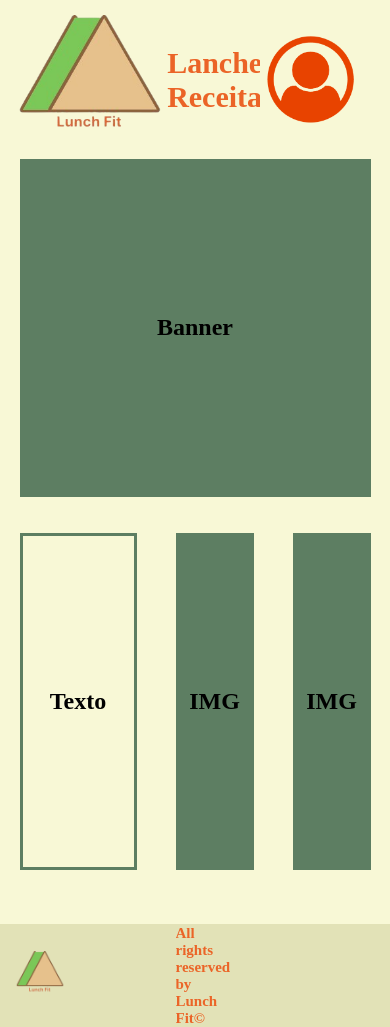
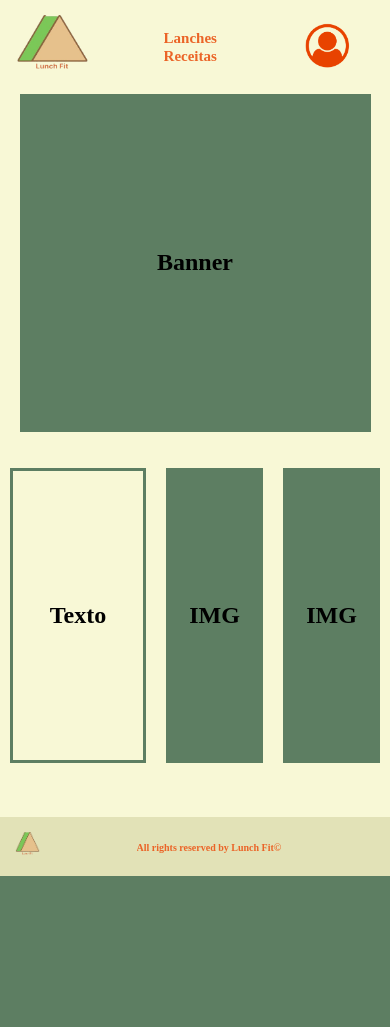
Before and after one commit to guhdobraga/grupo2, a PHP site: page / in a window 390 px wide. After the commit the page ends 876 px from the top, so only its background shows below. Run offline with PHP 8.4, Linux system fonts and the light colour scheme.

Commit message:
Reponsive done

```diff
--- /dev/null
+++ b/css/responsive.css
@@ -0,0 +1,111 @@
+@media screen and  (max-width: 950px) {
+
+
+/*header*/
+.main-header {
+    display: flex;
+    align-items: center;
+}
+
+.esq {
+    width: 65vw;
+}
+
+
+.meio {
+    width: 25vw;
+}
+
+.header-text li {
+    display: inline-flex;
+    margin-right: 5vh;
+    font-size: 15px;
+    color: #eb6427;
+    font-weight: bolder;
+}
+
+.dir {
+    display: flex;
+    justify-content: right;
+    width: 35vw;
+}
+
+
+.header-logo img {
+    width: 75px;
+    height: 60px;
+    margin: 15px;
+}
+
+.user-icon img {
+    width: 50px;
+    height: 50px;
+    margin-right:5vh ;
+}
+
+a{
+    text-decoration: none;
+    color: #eb6427;
+}
+/*header*/
+
+/*second content*/
+.text-box {
+
+    height: 35vh;
+    width: 35vw;
+    border: solid 3px #5d7e62;
+
+}
+
+
+
+.img-box {
+
+    height: 35vh;
+    width: 25vw;
+    background-color: #5d7e62;
+}
+/*second content*/
+
+/*footer*/
+.main-footer {
+    display: flex;
+    align-items: center;
+    background-color: #e2e2b7;
+}
+
+.esq-2 {
+    width: 35vw;
+}
+
+
+.meio {
+    align-content: center;
+    width: 55vw;
+}
+
+.footer-text {
+    margin-right: 5vh;
+    font-size: 10px;
+    color: #eb6427;
+    font-weight: bolder;
+}
+
+.dir {
+    display: flex;
+    justify-content: right;
+    width: 35vw;
+}
+
+
+.footer-logo img {
+    width: 25px;
+    height: 25px;
+    margin: 15px;
+}
+
+/*footer*/
+
+
+}
--- a/index.php
+++ b/index.php
@@ -7,6 +7,7 @@
     <link rel="stylesheet" href="css/header.css">
     <link rel="stylesheet" href="css/index.css">
     <link rel="stylesheet" href="css/footer.css">
+    <link rel="stylesheet" href="css/responsive.css">
 </head>
 <body>
 
@@ -78,7 +79,7 @@
 
 <!--Footer --->
 <section class="main-footer">
-        <div class="esq">
+        <div class="esq esq-2">
             <div class="footer-logo">
                 <img src="img/logo.png">
             </div>
```
